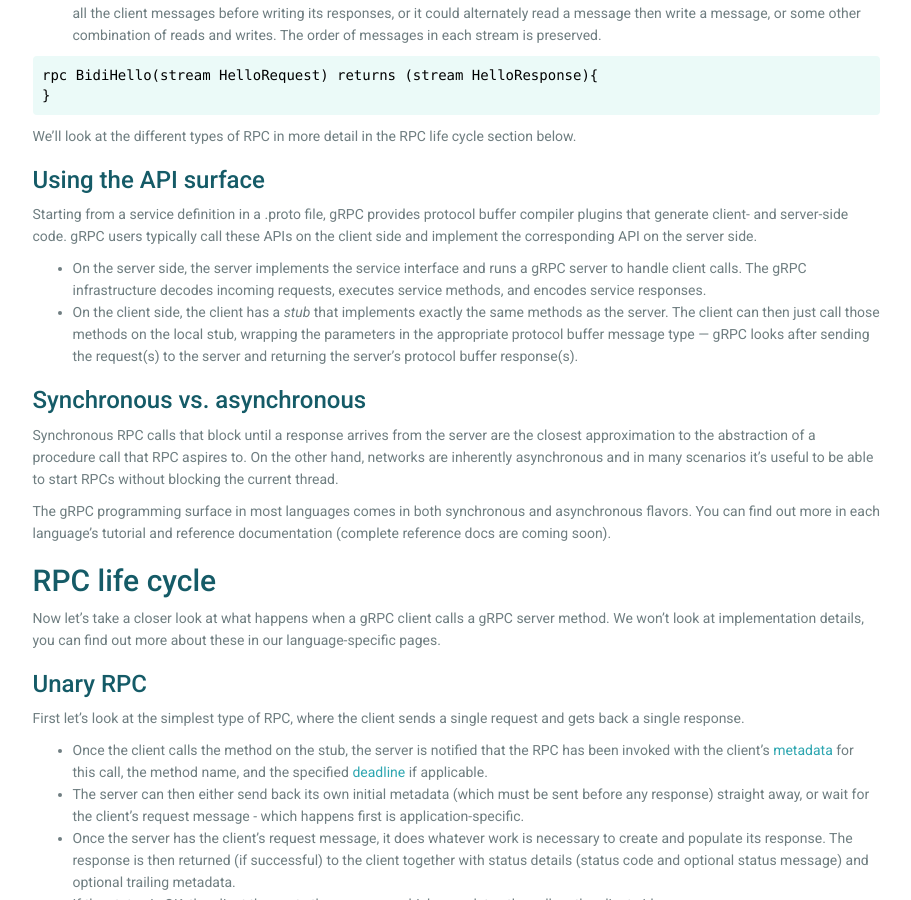
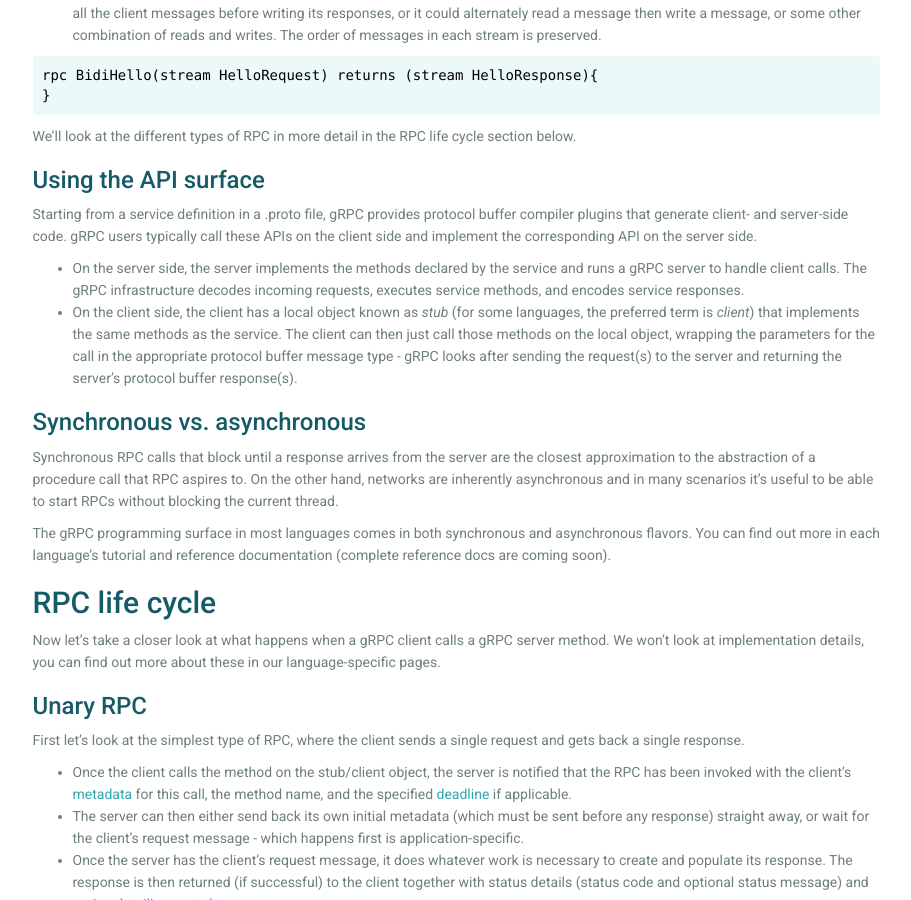
Before and after one commit to grpc/grpc.github.io, a Jekyll site: the page built from docs/guides/concepts.md, in a window 1280 px wide and 900 px high, scrolled down 1580 px. Shown: the whole window, without its empty margins (330-1241 px from the left). Built offline with Jekyll 4.4.1, drawn with Linux system fonts in a browser that asks for light colours; nearby versions of some CDN libraries; Markdown is read by kramdown in place of the engine named in the settings; comment, search, counter and statistics services are not loaded; some of the changed text lies outside the part shown.

Commit message:
Update concepts.md

```diff
--- a/docs/guides/concepts.md
+++ b/docs/guides/concepts.md
@@ -66,9 +66,8 @@ We'll look at the different types of RPC in more detail in the RPC life cycle se
 
 Starting from a service definition in a .proto file, gRPC provides protocol buffer compiler plugins that generate client- and server-side code. gRPC users typically call these APIs on the client side and implement the corresponding API on the server side.
 
-- On the server side, the server implements the service interface and runs a gRPC server to handle client calls. The gRPC infrastructure decodes incoming requests, executes service methods, and encodes service responses.
-- On the client side, the client has a *stub* that implements exactly the same methods as the server. The client can then just call those methods on the local stub, wrapping the parameters in the appropriate protocol buffer message type — gRPC looks after sending the request(s) to the server and returning the server's protocol buffer response(s).
-
+- On the server side, the server implements the methods declared by the service and runs a gRPC server to handle client calls. The gRPC infrastructure decodes incoming requests, executes service methods, and encodes service responses.
+- On the client side, the client has a local object known as *stub* (for some languages, the preferred term is *client*) that implements the same methods as the service. The client can then just call those methods on the local object, wrapping the parameters for the call in the appropriate protocol buffer message type - gRPC looks after sending the request(s) to the server and returning the server's protocol buffer response(s).
 
 ### Synchronous vs. asynchronous
 
@@ -84,7 +83,7 @@ Now let's take a closer look at what happens when a gRPC client calls a gRPC ser
 
 First let's look at the simplest type of RPC, where the client sends a single request and gets back a single response.
 
-- Once the client calls the method on the stub, the server is notified that the RPC has been invoked with the client's [metadata](#metadata) for this call, the method name, and the specified [deadline](#deadlines) if applicable.
+- Once the client calls the method on the stub/client object, the server is notified that the RPC has been invoked with the client's [metadata](#metadata) for this call, the method name, and the specified [deadline](#deadlines) if applicable.
 - The server can then either send back its own initial metadata (which must be sent before any response) straight away, or wait for the client's request message - which happens first is application-specific.
 - Once the server has the client's request message, it does whatever work is necessary to create and populate its response. The response is then returned (if successful) to the client together with status details (status code and optional status message) and optional trailing metadata.
 - If the status is OK, the client then gets the response, which completes the call on the client side.
@@ -136,6 +135,6 @@ TBD
 
 ### Channels
 
-A gRPC channel provides a connection to a gRPC server on a specified host and port and is used when creating a client stub. Clients can specify channel arguments to modify gRPC's default behaviour, such as switching on and off message compression. A channel has state, including <code>connected</code> and <code>idle</code>.
+A gRPC channel provides a connection to a gRPC server on a specified host and port and is used when creating a client stub (or just "client" in some languages). Clients can specify channel arguments to modify gRPC's default behaviour, such as switching on and off message compression. A channel has state, including <code>connected</code> and <code>idle</code>.
 
 How gRPC deals with closing down channels is language-dependent. Some languages also permit querying channel state.
```
